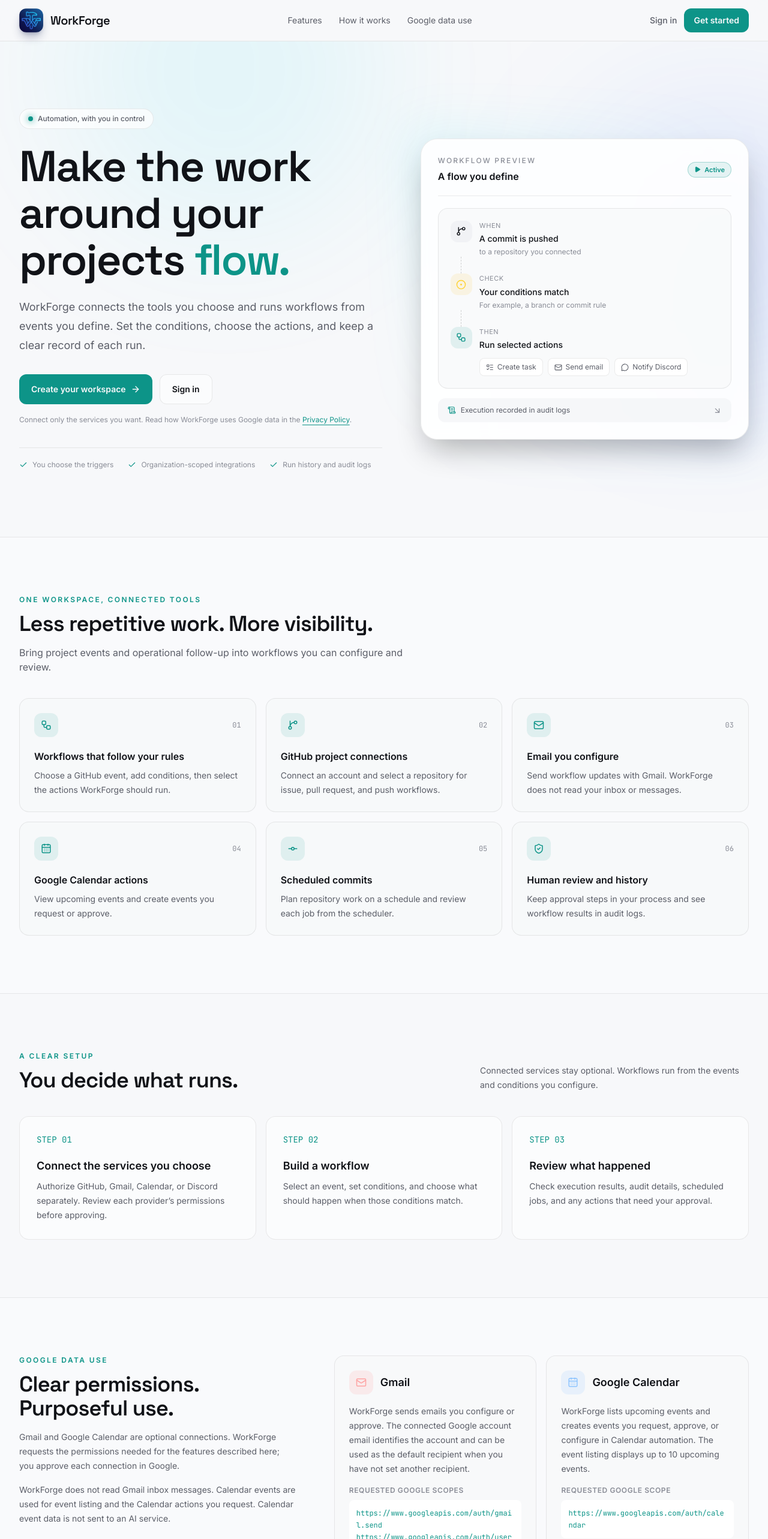
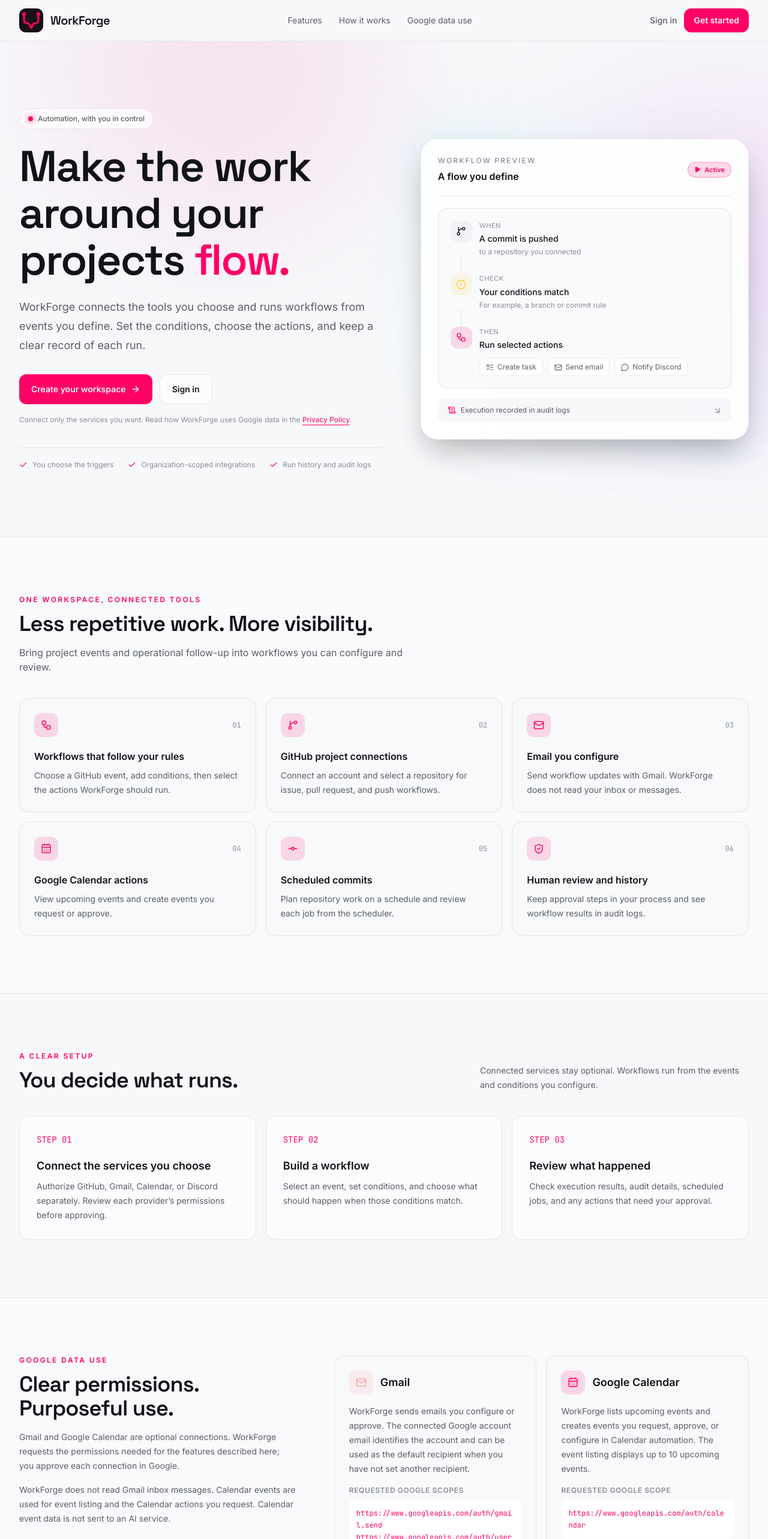
Before and after one commit to KeshavKandoi/AI-AUTOMATION, a React (Vite) app in the folder ai-coo-frontend/: page / in a window 1280 px wide. Shown: the top 2566 px of the page at 60% size. Built offline with nearby package versions, Linux system fonts and the light colour scheme; no server answers.

Commit message:
Add workforge-mark.svg and update Home component to use new logo; enhance home page styles with signal colors

```diff
--- a/ai-coo-frontend/src/index.css
+++ b/ai-coo-frontend/src/index.css
@@ -54,6 +54,11 @@
   -webkit-font-smoothing: antialiased;
 }
 
+.home-page {
+  --color-signal: #ff0066;
+  --color-signal-dim: rgba(255, 0, 102, 0.14);
+}
+
 ::selection {
   background-color: var(--color-signal-dim);
   color: var(--color-signal);
--- a/ai-coo-frontend/src/pages/home/Home.tsx
+++ b/ai-coo-frontend/src/pages/home/Home.tsx
@@ -80,11 +80,11 @@
   const isAuthenticated = useAuthStore((s) => s.isAuthenticated)
 
   return (
-    <div className="min-h-screen overflow-hidden bg-[var(--color-void)] text-[var(--color-text-primary)]">
+    <div className="home-page min-h-screen overflow-hidden bg-[var(--color-void)] text-[var(--color-text-primary)]">
       <header className="sticky top-0 z-20 border-b border-[var(--color-border)] bg-[var(--color-void)]/90 backdrop-blur-xl">
         <div className="mx-auto flex max-w-7xl items-center justify-between px-5 py-3.5 sm:px-8">
           <Link to="/" className="flex items-center gap-3" aria-label="WorkForge home">
-            <img src="/favicon-192.png" alt="" className="h-10 w-10 rounded-xl shadow-lg shadow-blue-950/30" />
+            <img src="/workforge-mark.svg" alt="" className="h-10 w-10" />
             <span className="font-[family-name:var(--font-display)] text-xl font-semibold tracking-tight">WorkForge</span>
           </Link>
           <nav className="hidden items-center gap-7 text-sm text-[var(--color-text-muted)] md:flex" aria-label="Main navigation">
@@ -108,8 +108,8 @@
       <main>
         <section className="relative isolate">
           <div aria-hidden="true" className="pointer-events-none absolute inset-0 -z-10 overflow-hidden">
-            <div className="absolute -top-56 left-[8%] h-[34rem] w-[34rem] rounded-full bg-cyan-400/[0.08] blur-[120px]" />
-            <div className="absolute right-[-10rem] top-24 h-[30rem] w-[30rem] rounded-full bg-blue-600/[0.10] blur-[120px]" />
+            <div className="absolute -top-56 left-[8%] h-[34rem] w-[34rem] rounded-full bg-pink-500/[0.10] blur-[120px]" />
+            <div className="absolute right-[-10rem] top-24 h-[30rem] w-[30rem] rounded-full bg-fuchsia-600/[0.10] blur-[120px]" />
           </div>
           <div className="mx-auto grid max-w-7xl items-center gap-14 px-5 pb-20 pt-16 sm:px-8 sm:pt-24 lg:grid-cols-[1.05fr_0.95fr] lg:gap-16 lg:pb-28 lg:pt-28">
             <div>
@@ -253,7 +253,7 @@
                   <p className="mt-3 text-xs leading-5 text-[var(--color-text-faint)]">Message addresses, subject, and body are sent to Google for delivery and to the recipients you choose. WorkForge does not access your inbox.</p>
                 </article>
                 <article className="rounded-2xl border border-[var(--color-border)] bg-[var(--color-void)]/75 p-5 sm:p-6">
-                  <div className="flex items-center gap-3"><span className="flex h-10 w-10 items-center justify-center rounded-xl bg-blue-400/10 text-blue-300"><CalendarDays size={18} /></span><h3 className="text-lg font-semibold">Google Calendar</h3></div>
+                  <div className="flex items-center gap-3"><span className="flex h-10 w-10 items-center justify-center rounded-xl bg-[var(--color-signal-dim)] text-[var(--color-signal)]"><CalendarDays size={18} /></span><h3 className="text-lg font-semibold">Google Calendar</h3></div>
                   <p className="mt-4 text-sm leading-6 text-[var(--color-text-muted)]">WorkForge lists upcoming events and creates events you request, approve, or configure in Calendar automation. The event listing displays up to 10 upcoming events.</p>
                   <p className="mt-4 text-xs font-semibold uppercase tracking-wider text-[var(--color-text-faint)]">Requested Google scope</p>
                   <code className="mt-2 block break-all rounded-lg bg-[var(--color-surface)] p-3 text-xs leading-5 text-[var(--color-signal)]">https://www.googleapis.com/auth/calendar</code>
@@ -288,7 +288,7 @@
         <div className="mx-auto grid max-w-7xl gap-10 px-5 py-12 sm:px-8 md:grid-cols-[1.4fr_1fr_1fr_1fr] md:gap-8 lg:py-16">
           <div className="max-w-sm">
             <Link to="/" className="inline-flex items-center gap-3" aria-label="WorkForge home">
-              <img src="/favicon-192.png" alt="" className="h-11 w-11 rounded-xl" />
+              <img src="/workforge-mark.svg" alt="" className="h-11 w-11" />
               <span className="font-[family-name:var(--font-display)] text-xl font-semibold">WorkForge</span>
             </Link>
             <p className="mt-4 text-sm leading-6 text-[var(--color-text-muted)]">Workflow automation for project work, connected services, and the follow-up in between.</p>
```
Also changed, not shown: ai-coo-frontend/public/workforge-mark.svg (added).
